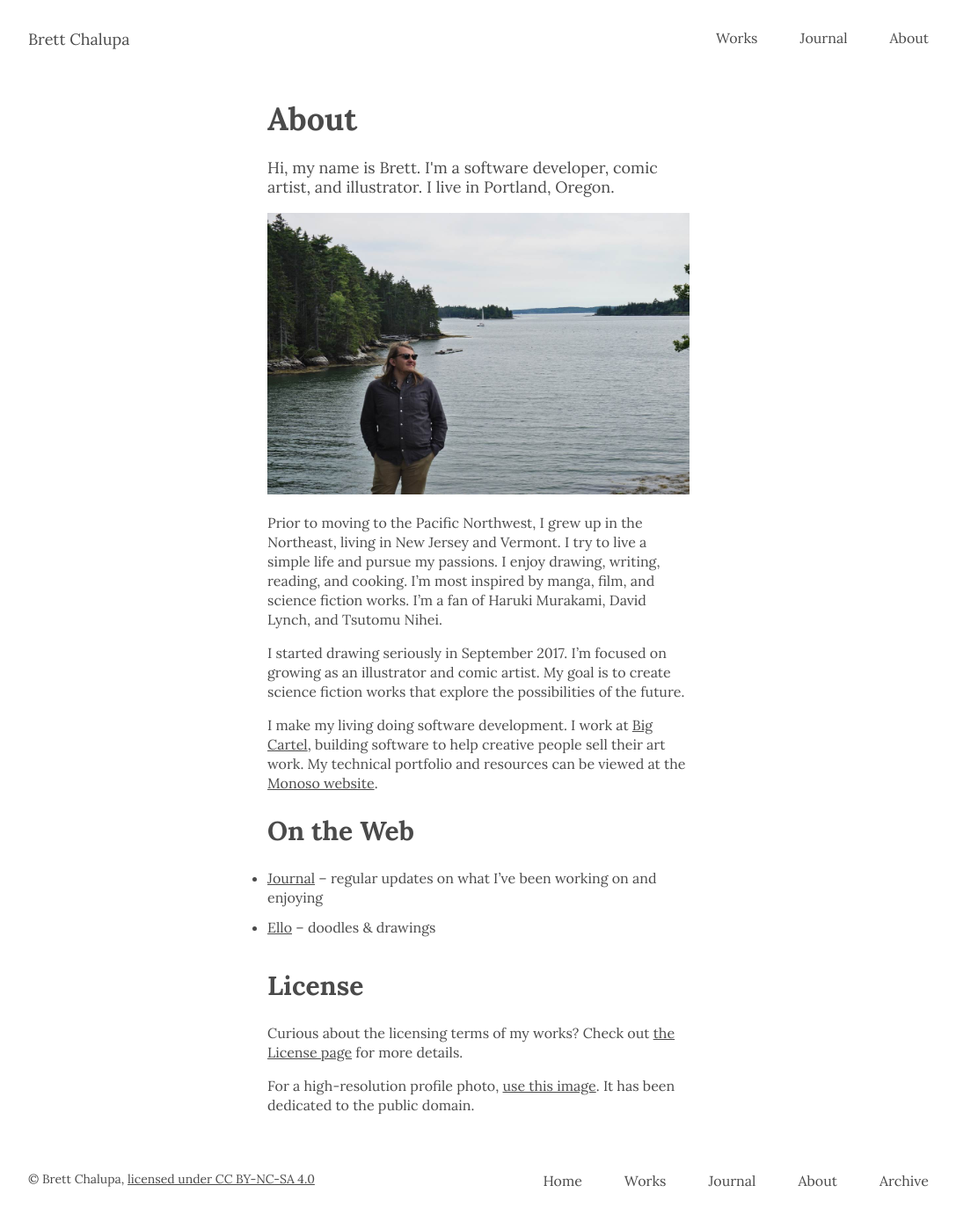
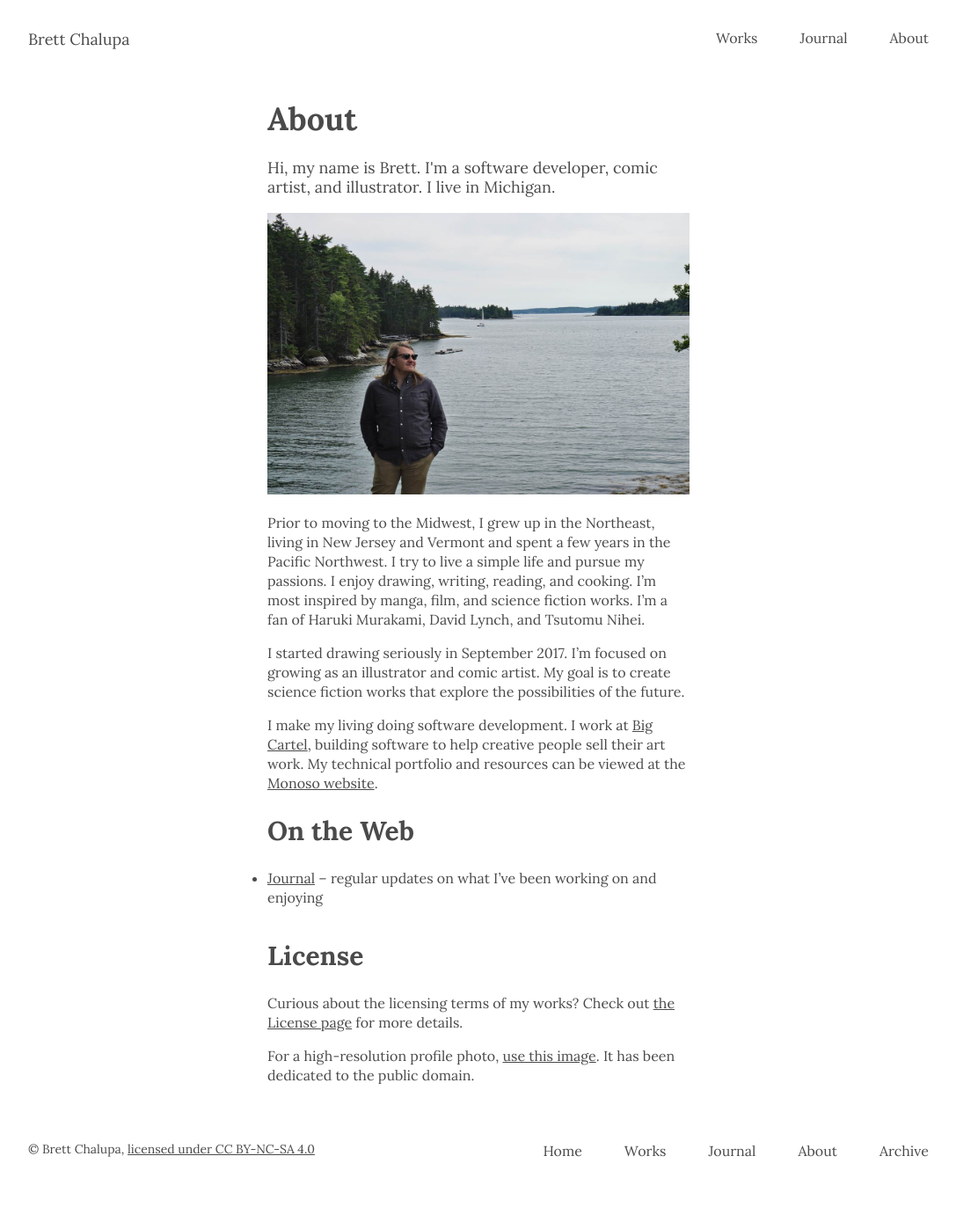
Before and after one commit to brettchalupa/brettchalupa.github.io, a Jekyll site: the page built from about.md, in a window 1280 px wide. Shown: the whole page at 88% size, without its empty margins (96-1183 px from the left). Built offline with Jekyll 4.4.1, drawn with Linux system fonts in a browser that asks for light colours; after the commit the page ends 1355 px from its top, so only the background shows below that.

Commit message:
Update location and bio

```diff
--- a/_config.yml
+++ b/_config.yml
@@ -36,7 +36,7 @@ defaults:
       type: brief_moments
     values:
       layout: chapter
-description: 'Comic artist and software developer based in Portland, Oregon.'
+description: 'Comic artist and software developer based in Michigan.'
 url: http://www.brettchalupa.com
 logo: "/img/brett_chalupa.jpg"
 google_site_verification: h9LmQSzbCwC5a0Oc1q6qAqQgApXhfsS7p13JFHFQD0Q
--- a/about.md
+++ b/about.md
@@ -8,16 +8,16 @@
 # About
 
 <p class='intro'>
-Hi, my name is Brett. I'm a software developer, comic artist, and illustrator. I live in Portland, Oregon.
+Hi, my name is Brett. I'm a software developer, comic artist, and illustrator. I live in Michigan.
 </p>
 
 ![Photo of Brett](/img/brett_about.jpg)
 
-Prior to moving to the Pacific Northwest, I grew up in the Northeast,
-living in New Jersey and Vermont. I try to live a simple life and
-pursue my passions. I enjoy drawing, writing, reading, and cooking.
-I'm most inspired by manga, film, and science fiction works. I'm a fan
-of Haruki Murakami, David Lynch, and Tsutomu Nihei.
+Prior to moving to the Midwest, I grew up in the Northeast,
+living in New Jersey and Vermont and spent a few years in the Pacific
+Northwest. I try to live a simple life and pursue my passions. I enjoy drawing,
+writing, reading, and cooking. I'm most inspired by manga, film, and science
+fiction works. I'm a fan of Haruki Murakami, David Lynch, and Tsutomu Nihei.
 
 I started drawing seriously in September 2017. I'm focused on growing as
 an illustrator and comic artist. My goal is to create science fiction
@@ -31,7 +31,6 @@
 ## On the Web
 
 - [Journal](https://journal.brettchalupa.com) &ndash; regular updates on what I've been working on and enjoying
-- [Ello](https://ello.co/brettchalupa) &ndash; doodles & drawings
 
 ## License
 
```
